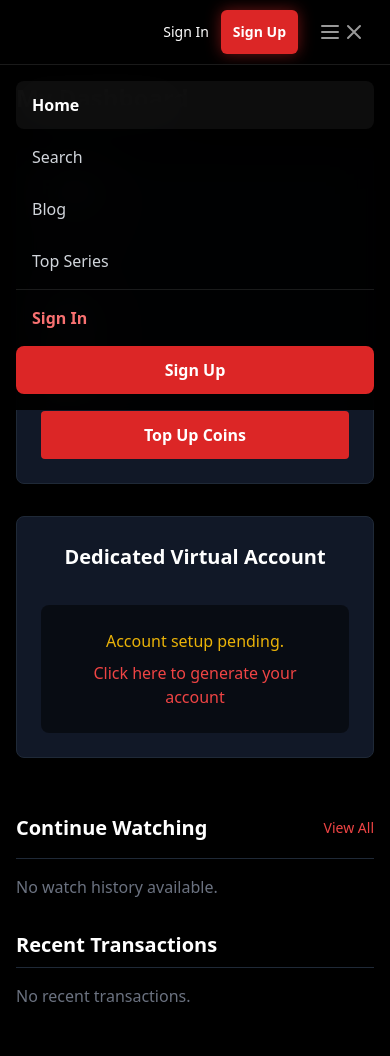
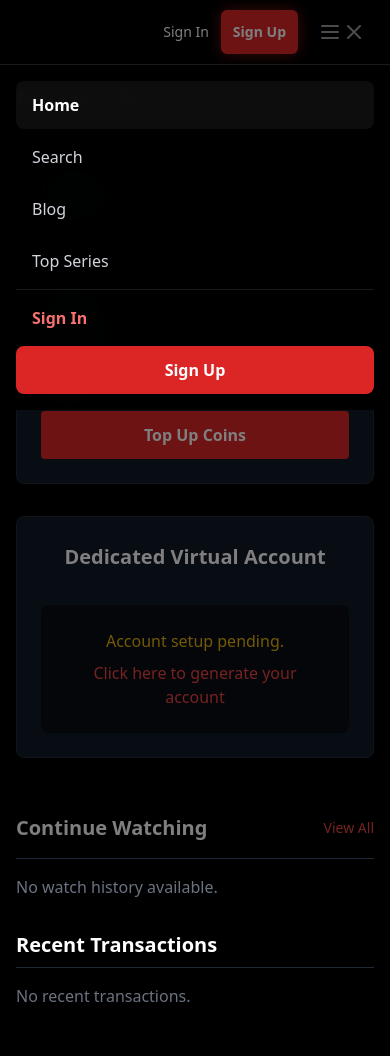
Before and after one commit to philmorehost/solo-reel, a PHP site: template web/templates/pages/profile.php in a window 390 px wide. Run offline with PHP 8.4, Linux system fonts and the light colour scheme; the template is opened without the code that fills it, so the values that code supplies are empty; some libraries are stand-ins or nearby versions.

Commit message:
Fix mobile menu: add backdrop overlay to close menu, fix @click.away conflict with hamburger

```diff
--- a/web/templates/partials/header.php
+++ b/web/templates/partials/header.php
@@ -41,10 +41,12 @@ $coinBalance = \App\Core\Session::get('user_coin_balance');
             </div>
         </div>
     </div>
+    <!-- Mobile backdrop -->
+    <div x-show="mobileOpen" x-transition.opacity @click="mobileOpen = false" class="fixed inset-0 z-40 bg-black/50 md:hidden" x-cloak></div>
     <!-- Mobile Menu -->
     <div x-show="mobileOpen" x-transition:enter="transition ease-out duration-200" x-transition:enter-start="opacity-0 -translate-y-4" x-transition:enter-end="opacity-100 translate-y-0"
          x-transition:leave="transition ease-in duration-150" x-transition:leave-start="opacity-100 translate-y-0" x-transition:leave-end="opacity-0 -translate-y-4"
-         class="md:hidden bg-black/95 backdrop-blur-xl border-t border-white/10" x-cloak @click.away="mobileOpen = false">
+         class="fixed top-16 sm:top-20 left-0 right-0 z-50 md:hidden bg-black/95 backdrop-blur-xl border-t border-white/10" x-cloak>
         <div class="px-4 py-4 space-y-1">
             <a href="/" @click="mobileOpen = false" class="block px-4 py-3 rounded-lg text-white font-semibold bg-white/5">Home</a>
             <a href="/search" @click="mobileOpen = false" class="block px-4 py-3 rounded-lg text-gray-300 hover:bg-white/5 transition">Search</a>
```
Also changed, not shown: 1 other file.
